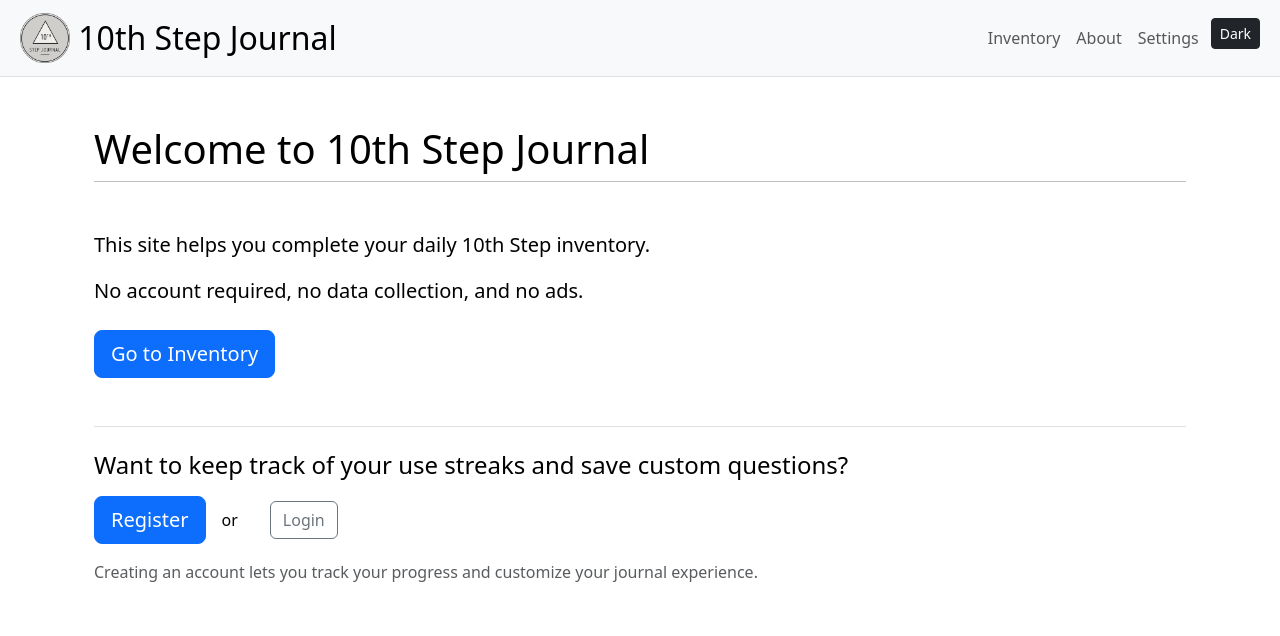
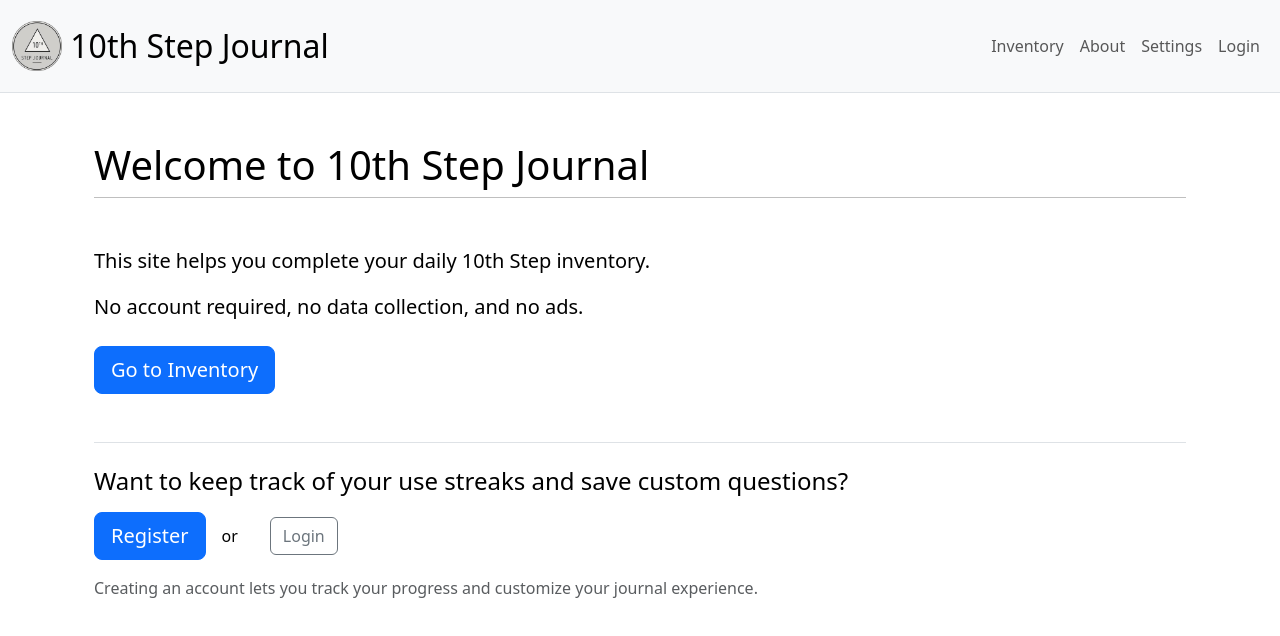
Before and after one commit to s-gruneberg/10step-journal, a React (Vite) app in the folder frontend/: page / in a window 1280 px wide. Shown: the top 636 px of the page. Built offline with nearby package versions, Linux system fonts and the light colour scheme.

Commit message:
modified some react auth.ts stuff and added header padding

```diff
--- /dev/null
+++ b/frontend/src/components/Header.css
@@ -0,0 +1,20 @@
+.safe-area-padding {
+    /* Add padding for devices with notches/pinhole cameras */
+    padding-top: env(safe-area-inset-top, 0.5rem);
+    padding-left: env(safe-area-inset-left, 0.5rem);
+    padding-right: env(safe-area-inset-right, 0.5rem);
+}
+
+/* Add minimum padding even if env() is not supported */
+@supports not (padding: env(safe-area-inset-top)) {
+    .safe-area-padding {
+        padding-top: 1rem;
+    }
+}
+
+/* Ensure minimum padding on smaller devices */
+@media screen and (max-width: 768px) {
+    .safe-area-padding {
+        padding-top: max(env(safe-area-inset-top), 1rem);
+    }
+}
--- a/frontend/src/components/Header.tsx
+++ b/frontend/src/components/Header.tsx
@@ -1,13 +1,13 @@
 import { useDarkMode } from '../context/DarkModeContext'
 import { Link, NavLink, useNavigate } from 'react-router-dom'
-import { useAuth } from '../context/AuthContext'
+import { useAuth } from '../hooks/useAuth'
 import logo from '../assets/10steplogo.png'
 import { useState } from 'react'
+import './Header.css'
 
 const Header = () => {
-    const { darkMode, toggleDarkMode } = useDarkMode()
+    const { darkMode } = useDarkMode()
     const [expanded, setExpanded] = useState(false)
-    const toggleBtnClass = `btn btn-sm ms-1 toggle-theme-btn ${darkMode ? 'btn-light' : 'btn-dark'}`
     const { isAuthenticated, user, logout } = useAuth()
     const navigate = useNavigate()
 
@@ -19,9 +19,9 @@ const Header = () => {
 
     return (
         <nav
-            className={`navbar navbar-expand-md ${darkMode ? 'navbar-dark bg-dark' : 'navbar-light bg-light'} border-bottom px-2 py-2`}
+            className={`navbar navbar-expand-md ${darkMode ? 'navbar-dark bg-dark' : 'navbar-light bg-light'} border-bottom safe-area-padding`}
         >
-            <div className="container-fluid">
+            <div className="container-fluid py-2">
                 {/* Top Row: Logo/Title and Hamburger */}
                 <div className="d-flex justify-content-between align-items-center w-100 flex-wrap">
                     <div className="d-flex align-items-center">
@@ -51,7 +51,6 @@ const Header = () => {
                 {/* Collapsible nav links */}
                 <div className={`collapse navbar-collapse ${expanded ? 'show' : ''}`}>
                     <ul className="navbar-nav ms-auto">
-
                         <li className="nav-item">
                             <NavLink to="/inventory" className="nav-link" onClick={() => setExpanded(false)}>
                                 Inventory
@@ -74,7 +73,7 @@ const Header = () => {
                                 Settings
                             </NavLink>
                         </li>
-                        {isAuthenticated && (
+                        {isAuthenticated ? (
                             <li className="nav-item">
                                 <button
                                     className="btn btn-link nav-link"
@@ -83,18 +82,13 @@ const Header = () => {
                                     Logout
                                 </button>
                             </li>
+                        ) : (
+                            <li className="nav-item">
+                                <NavLink to="/login" className="nav-link" onClick={() => setExpanded(false)}>
+                                    Login
+                                </NavLink>
+                            </li>
                         )}
-                        <li className="nav-item">
-                            <button
-                                className={toggleBtnClass}
-                                onClick={() => {
-                                    toggleDarkMode()
-                                    setExpanded(false)
-                                }}
-                            >
-                                {darkMode ? 'Light' : 'Dark'}
-                            </button>
-                        </li>
                     </ul>
                 </div>
             </div>
--- a/frontend/src/context/AuthContext.tsx
+++ b/frontend/src/context/AuthContext.tsx
@@ -15,7 +15,7 @@ interface AuthContextType {
     register: (username: string, email: string, password: string, password2: string) => Promise<void>;
 }
 
-const AuthContext = createContext<AuthContextType | undefined>(undefined);
+export const AuthContext = createContext<AuthContextType | undefined>(undefined);
 
 export function AuthProvider({ children }: { children: ReactNode }) {
     const [isAuthenticated, setIsAuthenticated] = useState<boolean>(false);
@@ -80,9 +80,18 @@ export function AuthProvider({ children }: { children: ReactNode }) {
     };
 
     const clearLocalStorage = () => {
-        const keys = ['JournalData', 'Questions', 'Checkmarks', 'CheckmarkStates', 'Answers'];
+        // List all app-specific keys with their namespace
+        const keys = [
+            `${APP_NAMESPACE}.JournalData`,
+            `${APP_NAMESPACE}.Questions`,
+            `${APP_NAMESPACE}.Checkmarks`,
+            `${APP_NAMESPACE}.CheckmarkStates`,
+            `${APP_NAMESPACE}.Answers`
+        ];
+
+        // Remove each key
         keys.forEach(key => {
-            localStorage.removeItem(`${APP_NAMESPACE}.${key}`);
+            localStorage.removeItem(key);
         });
     };
 
--- /dev/null
+++ b/frontend/src/hooks/useAuth.ts
@@ -0,0 +1,10 @@
+import { useContext } from 'react';
+import { AuthContext } from '../context/AuthContext';
+
+export function useAuth() {
+    const context = useContext(AuthContext);
+    if (context === undefined) {
+        throw new Error('useAuth must be used within an AuthProvider');
+    }
+    return context;
+}
--- a/frontend/src/pages/Customize.tsx
+++ b/frontend/src/pages/Customize.tsx
@@ -13,7 +13,7 @@ import {
     setCheckmarks
 } from '../localStorageUtils'
 import { Link } from 'react-router-dom'
-import { useAuth } from '../context/AuthContext'
+import { useAuth } from '../hooks/useAuth'
 import { apiService } from '../services/api'
 import { DragDropContext, Droppable, Draggable } from '@hello-pangea/dnd'
 import type { DropResult } from '@hello-pangea/dnd'
--- a/frontend/src/pages/Home.tsx
+++ b/frontend/src/pages/Home.tsx
@@ -1,7 +1,7 @@
 // pages/Home.tsx
 import { useDarkMode } from '../context/DarkModeContext'
 import { Link } from 'react-router-dom'
-import { useAuth } from '../context/AuthContext'
+import { useAuth } from '../hooks/useAuth'
 
 const Home = () => {
   const { darkMode } = useDarkMode()
--- a/frontend/src/pages/Insights.tsx
+++ b/frontend/src/pages/Insights.tsx
@@ -1,5 +1,5 @@
 import { useDarkMode } from '../context/DarkModeContext'
-import { useAuth } from '../context/AuthContext'
+import { useAuth } from '../hooks/useAuth'
 import { Navigate } from 'react-router-dom'
 import { useEffect, useState } from 'react'
 import { apiService } from '../services/api'
--- a/frontend/src/pages/Inventory.tsx
+++ b/frontend/src/pages/Inventory.tsx
@@ -4,7 +4,7 @@ import Questions from '../components/Questions'
 import { getQuestions, saveAnswers, getAnswers, getCheckmarkStates } from '../localStorageUtils.ts'
 import { downloadAsPDF, downloadAsWord, downloadAsText } from '../downloadUtils.ts'
 import { useDarkMode } from '../context/DarkModeContext.tsx'
-import { useAuth } from '../context/AuthContext'
+import { useAuth } from '../hooks/useAuth'
 import { apiService } from '../services/api'
 
 export default function Inventory() {
--- a/frontend/src/pages/Login.tsx
+++ b/frontend/src/pages/Login.tsx
@@ -1,5 +1,5 @@
 import { useState } from 'react';
-import { useAuth } from '../context/AuthContext';
+import { useAuth } from '../hooks/useAuth';
 import { Link, useNavigate } from 'react-router-dom';
 import { useDarkMode } from '../context/DarkModeContext';
 
--- a/frontend/src/pages/Register.tsx
+++ b/frontend/src/pages/Register.tsx
@@ -1,5 +1,5 @@
 import { useState } from 'react';
-import { useAuth } from '../context/AuthContext';
+import { useAuth } from '../hooks/useAuth';
 import { Link, useNavigate } from 'react-router-dom';
 import { useDarkMode } from '../context/DarkModeContext';
 
--- a/frontend/src/pages/Settings.tsx
+++ b/frontend/src/pages/Settings.tsx
@@ -1,5 +1,5 @@
 import { useDarkMode } from '../context/DarkModeContext'
-import { useAuth } from '../context/AuthContext'
+import { useAuth } from '../hooks/useAuth'
 import { useState, useEffect } from 'react'
 import { apiService } from '../services/api'
 import Modal from 'react-bootstrap/Modal'
```
